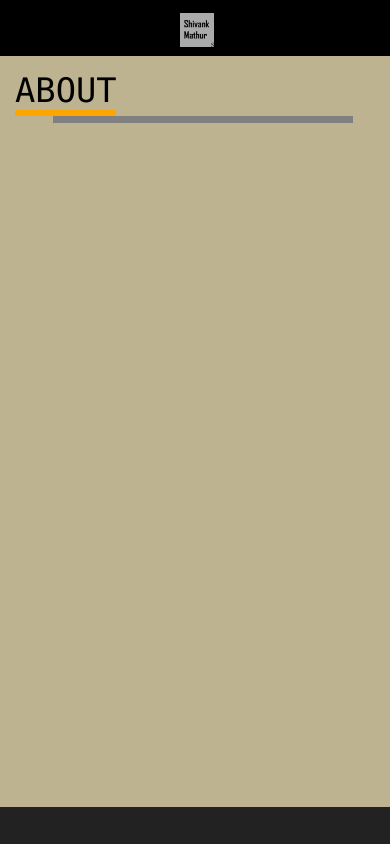
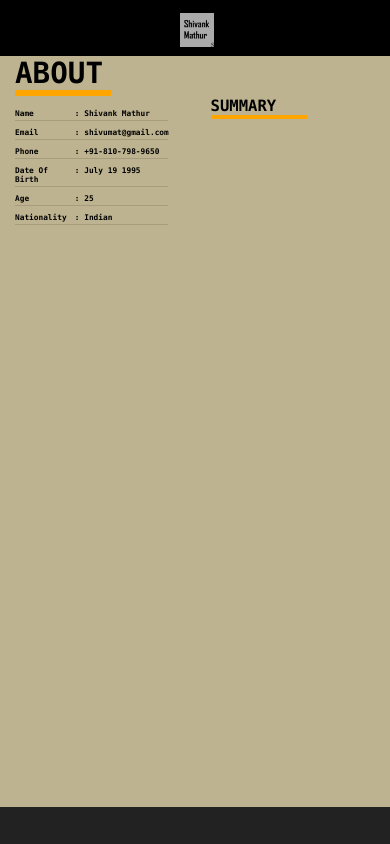
Before and after one commit to shivumat/Resume, a React (Create React App) app: page /Projects in a window 390 px wide. Built offline with nearby package versions, Linux system fonts and the light colour scheme.

Commit message:
Home Partial

```diff
--- a/src/container/bodyPanel/routePanels/RoutePanels.js
+++ b/src/container/bodyPanel/routePanels/RoutePanels.js
@@ -8,7 +8,7 @@ import './RoutePanels.css';
 export default function RoutePanels() {
     return (
         <Switch>
-            {routes.map((route,i) => <Route exact path={route.path} >
+            {routes.map((route,i) => <Route key={i} exact path={route.path} >
                         {route.Component}
                 </Route>
             )}
--- a/src/container/bodyPanel/routePanels/home/Home.css
+++ b/src/container/bodyPanel/routePanels/home/Home.css
@@ -9,9 +9,9 @@
 }
 @media screen and (max-width: 600px) {
     .homeTitle{
-      height: 70%;
+      height: 60%;
     }
     .homeAbout{
-      height: 30%;
+      height: 40%;
     }
   }
--- a/src/container/bodyPanel/routePanels/home/Home.js
+++ b/src/container/bodyPanel/routePanels/home/Home.js
@@ -8,10 +8,10 @@ export default function Home() {
 
   return (
       <Grid container className="home">
-        <Grid className={"homeTitle"} item xs={12} sm={8} md={9} lg={9} xl={9}>
+        <Grid className={"homeTitle"} item xs={12} sm={8} md={8} lg={8} xl={8}>
           <TitlePanel />
         </Grid>
-        <Grid className={"homeAbout"} item xs={12} sm={4} md={3} lg={3} xl={3}>
+        <Grid className={"homeAbout"} item xs={12} sm={4} md={4} lg={4} xl={4}>
           <About />
         </Grid>
       </Grid>
--- a/src/container/bodyPanel/routePanels/home/about/About.css
+++ b/src/container/bodyPanel/routePanels/home/about/About.css
@@ -3,24 +3,62 @@
     background-color: #bdb390;
     font-family: monaco, Consolas, "Lucida Console", monospace;
 }
-
-.header{
-    font-size: 5vh;
+.aboutHeader{
+    font-size: 2.5vw;
+    margin-top: 0px;
+    margin-bottom: 5px;
+    font-weight: bolder;
 }
-
+.aboutSummary{
+    font-size: 1.5vw;
+    font-weight: bold;
+}
+.info{
+    margin-top: 0px !important;
+}
 .content{
     padding-top: 15px;
     padding-left: 15px;
 }
-
+.aboutInfo{
+    font-size: 1vw;
+    font-weight: bold;
+    margin-top: 4%;
+    margin-bottom: 1%;
+}
 .headerLine{
-    width: 3em;
+    width: 6em;
     background-color: orange !important;
     height: 0.7vh !important;
 }
+.summaryLine{
+    width: 6em;
+    background-color: orange !important;
+    height: 0.5vh !important;
+}
+.aboutDivider{
+    width: 80%;
+}
 
 @media screen and (max-width: 600px) {
-    .header{
-        font-size: 4vh;
+    .content{
+        padding-top: 0px;
+        padding-left: 15px;
+    }
+    .aboutHeader{
+        font-size: 7.5vw;
+    }
+    .aboutSummary{
+        font-size: 4vw;
+    }
+    .aboutInfo{
+        font-size: 2vw;
+        font-weight: bold;
+    }
+    .aboutDivider{
+        width: 85%;
+    }
+    .info{
+        margin-top: 6px !important;
     }
   }
--- a/src/container/bodyPanel/routePanels/home/about/About.js
+++ b/src/container/bodyPanel/routePanels/home/about/About.js
@@ -1,24 +1,78 @@
 import React from 'react';
 import './About.css';
 import Divider from '@material-ui/core/Divider';
+import Grid from '@material-ui/core/Grid';
 
 export default function About() {
+
+
+  const getAge = (d1) => {
+    var d2 = new Date();
+    var diff = d2.getTime() - d1.getTime();
+    return Math.floor(diff / (1000 * 60 * 60 * 24 * 365.25));
+}
+
+  const infoList = [
+    {
+      label : 'Name',
+      data  : 'Shivank Mathur'
+    },
+    {
+      label : 'Email',
+      data  : 'shivumat@gmail.com'
+    },
+    {
+      label : 'Phone',
+      data  : '+91-810-798-9650'
+    },
+    {
+      label : 'Date Of Birth',
+      data  : 'July 19 1995'
+    },
+    {
+      label : 'Age',
+      data  : getAge(new Date('07/19/1995'))
+    },
+    {
+      label : 'Nationality',
+      data  : 'Indian'
+    },
+  ]
+
 
   return (
     <div className="about">
       <div className="content">
-        <div className="header">
-          ABOUT
-          <Divider className="headerLine"/>
-        </div>
-        <Divider className="navigationDivider"/>
-        <Divider className="navigationDivider"/>
-        <Divider className="navigationDivider"/>
-        <Divider className="navigationDivider"/>
-        <Divider className="navigationDivider"/>
-        <Divider className="navigationDivider"/>
-        <Divider className="navigationDivider"/>
+        <span className = "aboutHeader">ABOUT</span>
+        <Divider className="headerLine"/>
+        <Grid container spacing={2}>
+          <Grid className='info' item={true} xs={6} sm={12} md={12} lg={12} xl={12}>
+            {infoList.map((info,i)=><InfoComponent key={i} label = {info.label} data = {info.data}/>)}
+          </Grid>
+          <Grid item={true} xs={6} sm={12} md={12} lg={12} xl={12}>
+            <span className = "aboutSummary">SUMMARY</span>
+            <Divider className="summaryLine"/>
+          </Grid>
+        </Grid>
       </div>
     </div>
   );
 }
+
+function InfoComponent(props){
+  return (
+    <React.Fragment>
+      <div className="aboutInfo">
+        <Grid container>
+            <Grid item={true} xs={4} sm={4} md={4} lg={4} xl={4}>
+              <span className = "aboutLabel">{props.label}</span>
+            </Grid>
+            <Grid item={true} xs={8} sm={8} md={8} lg={8} xl={8}>
+              <span className = "aboutData">: {props.data}</span>
+            </Grid>
+        </Grid>
+      </div>
+      <Divider className="aboutDivider"/>
+    </React.Fragment>
+  );
+}
--- a/src/container/bodyPanel/sideBar/navigation/Navigation.js
+++ b/src/container/bodyPanel/sideBar/navigation/Navigation.js
@@ -11,7 +11,7 @@ function NavigationItem(props){
         <React.Fragment>
             <ListItem button className="navigationItem">
               <ListItemLink href={props.link}>
-                <ListItemText primary={props.label} disableTypography="true"
+                <ListItemText primary={props.label} disableTypography={true}
                     className="navigationLabel"/>
               </ListItemLink>
             </ListItem>
@@ -29,7 +29,7 @@ export default function Navigation() {
   return (
     <div className="navigation">
       <List component="nav">
-        {routes.map((route,i) => <NavigationItem link={route.path} label={route.label}/>)}
+        {routes.map((route,i) => <NavigationItem key={i} link={route.path} label={route.label}/>)}
       </List>
     </div>
   );
--- a/src/static/routes/routes.js
+++ b/src/static/routes/routes.js
@@ -27,10 +27,5 @@ export default [
         "path"    :   "/Education",
         "label"   :   "Education",
         "Component"   :   <Home/>
-    },
-    {
-        "path"    :   "/Contact",
-        "label"   :   "Contact",
-        "Component"   :   <Home/>
     }
 ]
```
